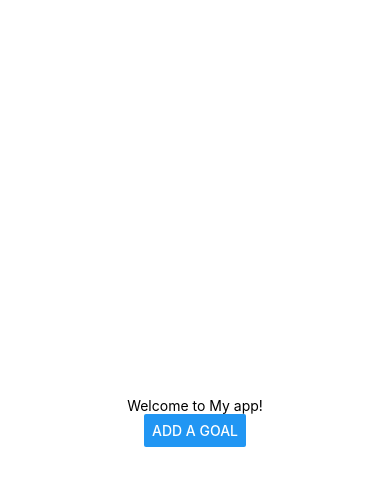
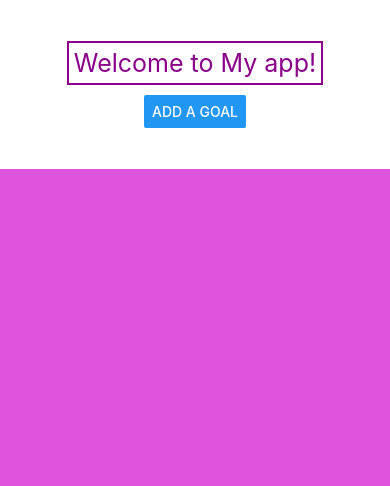
Before and after one commit to J3rrrrry/5520, a React Native app: screen / in a window 390 px wide. Shown: the top 486 px of the page. Built offline with nearby package versions, Linux system fonts and the light colour scheme.

Commit message:
text and textinput styling for user to input

```diff
--- a/App.js
+++ b/App.js
@@ -1,5 +1,5 @@
 import { StatusBar } from "expo-status-bar";
-import { Button, StyleSheet, Text, TextInput, View } from "react-native";
+import { Button, SafeAreaView, StyleSheet, Text, View } from "react-native";
 import Header from "./Components/Header";
 import { useState } from "react";
 import Input from "./Components/Input";
@@ -15,8 +15,9 @@ export default function App() {
     setModalVisible(false);
   }
   return (
-    <View style={styles.container}>
+    <SafeAreaView style={styles.container}>
       <StatusBar style="auto" />
+      <View style={styles.topView}>
         <Header name={appName}></Header>
         <Button
           title="Add a Goal"
@@ -24,20 +25,33 @@ export default function App() {
             setModalVisible(true);
           }}
         />
+      </View>
       <Input
         textInputFocus={true}
         inputHandler={handleInputData}
         isModalVisible={modalVisible}
       />
-      <Text>{receivedData}</Text>
+      <View style={styles.bottomView}>
+        <Text style={styles.text}>{receivedData}</Text>
       </View>
+    </SafeAreaView>
   );
 }
+
 const styles = StyleSheet.create({
   container: {
     flex: 1,
     backgroundColor: "#fff",
+    // alignItems: "center",
+    justifyContent: "center",
+  },
+  text: {
+    color: "purple",
+  },
+  topView: {
+    flex: 1,
     alignItems: "center",
     justifyContent: "center",
   },
+  bottomView: { flex: 4, backgroundColor: "#d5d", alignItems: "center" },
 });
--- a/Components/Header.js
+++ b/Components/Header.js
@@ -5,9 +5,18 @@ export default function Header({ name }) {
   return (
     <View>
       {/* use the prop here */}
-      <Text>Welcome to {name}</Text>
+      <Text style={styles.text}>Welcome to {name}</Text>
     </View>
   );
 }
 
-const styles = StyleSheet.create({});
+const styles = StyleSheet.create({
+  text: {
+    color: "darkmagenta",
+    fontSize: 25,
+    borderColor: "darkmagenta",
+    borderWidth: 2,
+    padding: 5,
+    marginBottom: 10,
+  },
+});
--- a/Components/Input.js
+++ b/Components/Input.js
@@ -21,7 +21,7 @@ export default function Input({
           autoCorrect={true}
           keyboardType="default"
           value={text}
-          style={{ borderBottomColor: "purple", borderBottomWidth: 2 }}
+          style={styles.input}
           onChangeText={(changedText) => {
             setText(changedText);
           }}
@@ -50,8 +50,9 @@ export default function Input({
 const styles = StyleSheet.create({
   container: {
     flex: 1,
-    backgroundColor: "red",
+    backgroundColor: "white",
     alignItems: "center",
     justifyContent: "center",
   },
+  input: { borderColor: "purple", borderWidth: 2, padding: 5 },
 });
```
Lines whose indentation alone changed are shown as unchanged.
